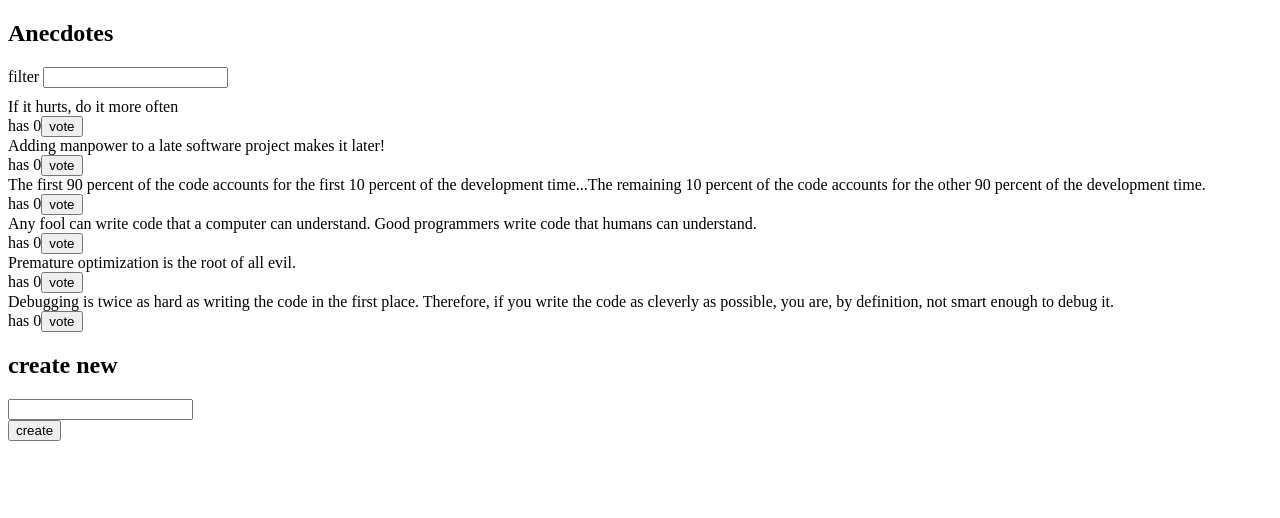
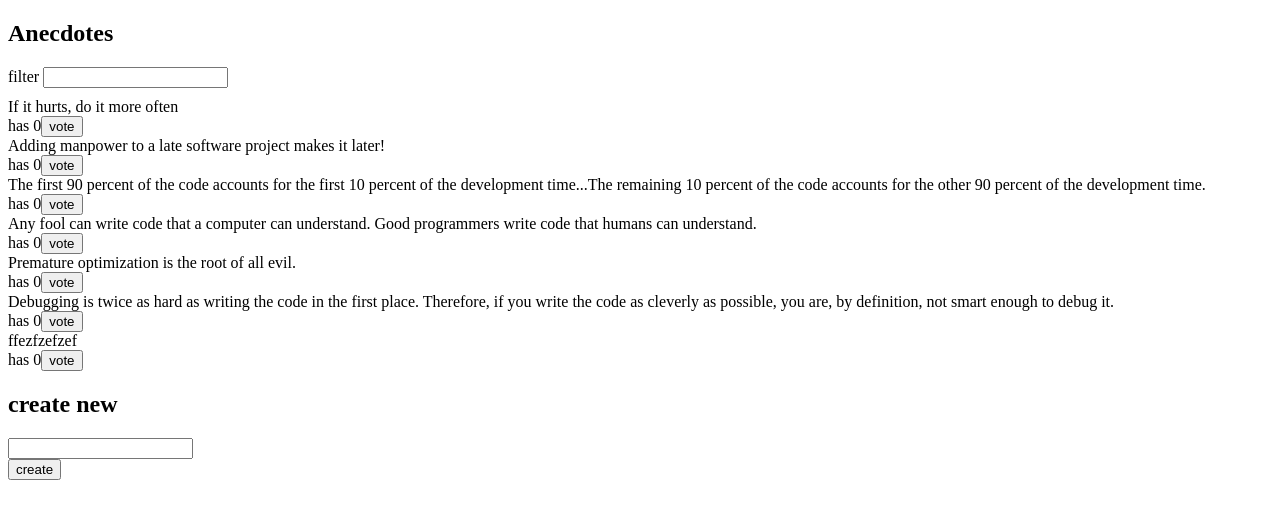
Before and after one commit to Avensi/moocfullstack2023, a React (Create React App) app in the folder part6/redux-anecdotes/: page / in a window 1280 px wide. Shown: the top 518 px of the page. Built offline with nearby package versions, Linux system fonts and the light colour scheme; data requests are answered from the project's data file.

Commit message:
Exercice 6.15

```diff
--- a/part6/redux-anecdotes/anecdotes.json
+++ b/part6/redux-anecdotes/anecdotes.json
@@ -1,5 +1,5 @@
 {
-    "anecdotes":[
+  "anecdotes": [
     {
       "content": "If it hurts, do it more often",
       "id": "47145",
@@ -29,6 +29,11 @@
       "content": "Debugging is twice as hard as writing the code in the first place. Therefore, if you write the code as cleverly as possible, you are, by definition, not smart enough to debug it.",
       "id": "98312",
       "votes": 0
+    },
+    {
+      "content": "ffezfzefzef",
+      "votes": 0,
+      "id": "ENd-JIb"
     }
   ]
 }
--- a/part6/redux-anecdotes/src/App.js
+++ b/part6/redux-anecdotes/src/App.js
@@ -1,9 +1,17 @@
+import { useEffect } from 'react'
 import AnecdoteForm from './components/AnecdoteForm'
 import AnecdoteList from './components/AnecdoteList'
 import Filter from './components/Filter'
 import Notification from './components/Notification'
+import anecdoteService from './services/anecdotes'
+import { useDispatch } from 'react-redux'
+import { setAnecdotes } from './reducers/anecdoteReducer'
+
 const App = () => {
-
+  const dispatch = useDispatch()
+  useEffect(() => {
+    anecdoteService.getAll().then(anecdotes => dispatch(setAnecdotes(anecdotes)))
+  })
 
   return (
     <div>
--- a/part6/redux-anecdotes/src/components/AnecdoteForm.js
+++ b/part6/redux-anecdotes/src/components/AnecdoteForm.js
@@ -1,14 +1,15 @@
 import {useDispatch } from 'react-redux'
 import {createAnecdote} from '../reducers/anecdoteReducer'
-
+import anecdoteService from '../services/anecdotes'
 const AnecdoteForm = () => {
   const dispatch = useDispatch()
 
-  const create = (event) => {
+  const create = async (event) => {
     event.preventDefault()
     const content = event.target.anecdote.value
     event.target.anecdote.value = ''
-    dispatch(createAnecdote(content))
+    const newAnecdote = await anecdoteService.create(content)
+    dispatch(createAnecdote(newAnecdote))
   }
 
   return (
--- a/part6/redux-anecdotes/src/reducers/anecdoteReducer.js
+++ b/part6/redux-anecdotes/src/reducers/anecdoteReducer.js
@@ -25,12 +25,7 @@ const anecdoteSlice = createSlice({
   initialState : [],
   reducers : {
     createAnecdote(state, action){
-      const content = action.payload
-      state.push({
-        content,
-        votes : 0,
-        id : getId()
-    })},
+      state.push(action.payload)},
     addVote(state, action){
       const id = action.payload
       const anecdoteToChange = state.find(n => n.id === id)
--- a/part6/redux-anecdotes/src/reducers/store.js
+++ b/part6/redux-anecdotes/src/reducers/store.js
@@ -2,7 +2,6 @@ import { configureStore } from '@reduxjs/toolkit'
 import anecdoteReducer, { appendAnecdote, setAnecdotes } from './anecdoteReducer'
 import filterReducer from './filterReducer'
 import notificationReducer from './notificationReducer'
-import anecdotesService from '../services/anecdotes'
 const store = configureStore({
     reducer : {
       anecdotes : anecdoteReducer,
@@ -12,7 +11,6 @@ const store = configureStore({
     }
   })
 
-anecdotesService.getAll().then(anecdotes => store.dispatch(setAnecdotes(anecdotes)))
 store.subscribe(()=>{console.log(store.getState())})
 
 export default store
--- a/part6/redux-anecdotes/src/services/anecdotes.js
+++ b/part6/redux-anecdotes/src/services/anecdotes.js
@@ -7,4 +7,10 @@ const getAll = async () => {
     return response.data
 }
 
-export default {getAll}
+const create = async (content) => {
+    const anecdote = {content : content, votes :0}
+    const response = await axios.post(baseUrl, anecdote)
+    return response.data
+}
+
+export default {getAll, create}
```
Lines whose indentation alone changed are shown as unchanged.
